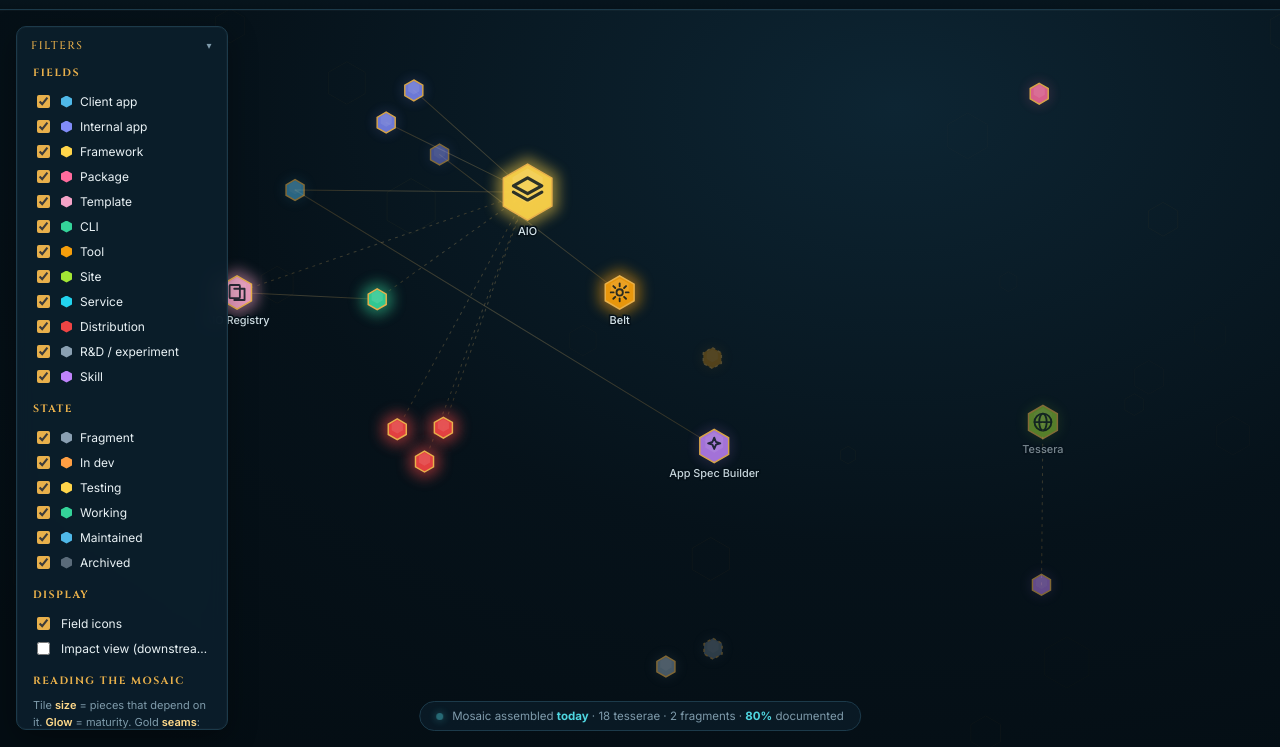
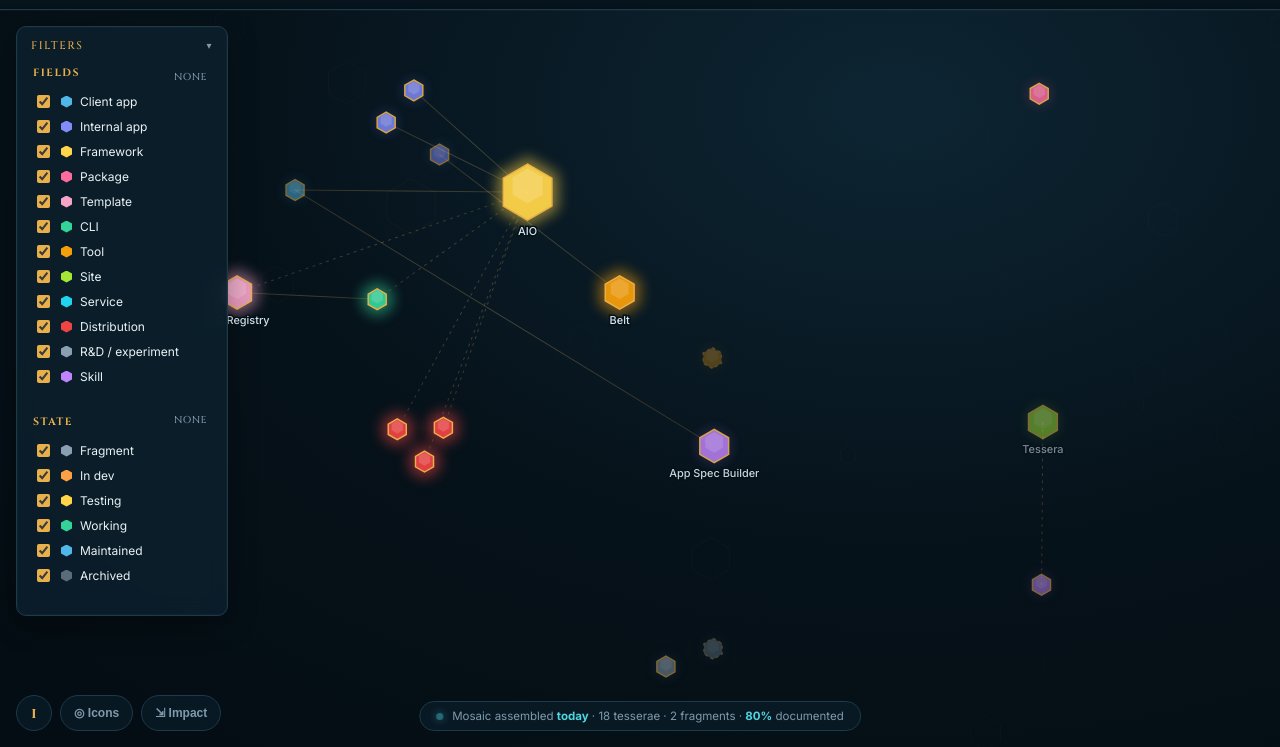
Before and after one commit to LaBelleApp/tessera, a website: page docs/index.html in a window 1280 px wide. Shown: the part 53-800 px from the top of the page. Drawn offline with nearby package versions, Linux system fonts and the light colour scheme.

Commit message:
feat: enhance index.html with new filter controls and update serve.mjs for cache control

```diff
--- a/docs/index.html
+++ b/docs/index.html
@@ -147,6 +147,21 @@
   .freshness{position:absolute;bottom:16px;left:50%;transform:translateX(-50%);color:var(--muted);font-size:11.5px;background:#0a1c28cc;padding:7px 16px;border-radius:20px;border:1px solid var(--border);z-index:15;display:flex;align-items:center;gap:9px;max-width:92vw}
   .freshness .pulse{width:7px;height:7px;border-radius:50%;background:var(--cyan);box-shadow:0 0 8px var(--cyan);animation:pulse 2.4s ease-in-out infinite;flex:none}
   @keyframes pulse{0%,100%{opacity:.4}50%{opacity:1}}
+  .grp-head{display:flex;align-items:center;justify-content:space-between;gap:8px}
+  .grp-head h4{margin:13px 0 9px}
+  .toggle-all{background:none;border:none;color:var(--muted);font-size:10px;letter-spacing:.5px;cursor:pointer;text-transform:uppercase;font-family:'Cinzel',serif;padding:2px 4px}
+  .toggle-all:hover{color:var(--gold-bright)}
+  .viewctrls{position:absolute;bottom:16px;left:16px;z-index:18;display:flex;gap:8px}
+  .vc{background:#0a1c28cc;border:1px solid var(--border);color:var(--muted);border-radius:20px;padding:7px 13px;font-size:12px;font-weight:600;cursor:pointer;backdrop-filter:blur(6px);transition:background .15s,color .15s,border-color .15s}
+  .vc:hover{color:var(--txt);border-color:#2c5168}
+  .vc.active{background:linear-gradient(180deg,#e8b04b,#c9913a);color:#1a1205;border-color:#e8b04b}
+  .vc.info{width:36px;height:36px;border-radius:50%;padding:0;display:flex;align-items:center;justify-content:center;font-family:'Cinzel',serif;font-size:15px;color:var(--gold);position:relative}
+  .vc.info:not(:hover){animation:infopulse 2.6s ease-in-out infinite}
+  @keyframes infopulse{0%{box-shadow:0 0 0 0 #e8b04b55}70%{box-shadow:0 0 0 11px #e8b04b00}100%{box-shadow:0 0 0 0 #e8b04b00}}
+  .legend-pop{position:absolute;bottom:46px;left:0;width:250px;background:#0a1c28f5;border:1px solid var(--border);border-radius:10px;padding:12px 14px;font-size:11.5px;line-height:1.6;color:var(--muted);box-shadow:0 12px 30px #00000077;opacity:0;visibility:hidden;transform:translateY(6px);transition:opacity .15s,transform .15s,visibility .15s;text-align:left;pointer-events:none}
+  .vc.info:hover .legend-pop{opacity:1;visibility:visible;transform:translateY(0)}
+  .legend-pop h5{margin:0 0 7px;font-family:'Cinzel',serif;font-size:10px;letter-spacing:1.2px;text-transform:uppercase;color:var(--gold)}
+  .legend-pop b{color:var(--gold-bright);font-weight:600}
   #emptyMosaic{position:absolute;top:50%;left:50%;transform:translate(-50%,-50%);color:var(--muted);font-size:14px;display:none;z-index:10;text-align:center}
   #loading{position:absolute;inset:0;display:flex;align-items:center;justify-content:center;flex-direction:column;gap:16px;z-index:46;color:var(--muted)}
   #loading .spin{width:34px;height:34px;border:3px solid #ffffff14;border-top-color:var(--gold);border-radius:50%;animation:spin .8s linear infinite}
@@ -183,19 +198,19 @@
     <div class="filters panel-card" id="filters">
       <div class="filters-head" id="filtersHead"><span>Filters</span><span class="chev" id="filtersChev">▾</span></div>
       <div id="filterBody">
-        <div class="grp"><h4>Fields</h4><div id="typeFilters"></div></div>
-        <div class="grp"><h4>State</h4><div id="statusFilters"></div></div>
-        <div class="grp"><h4>Display</h4>
-          <label class="chk"><input type="checkbox" id="iconsToggle" checked><span class="flabel">Field icons</span></label>
-          <label class="chk"><input type="checkbox" id="impactToggle"><span class="flabel">Impact view (downstream)</span></label>
-        </div>
-        <div class="grp"><h4>Reading the mosaic</h4><div class="legend-note">Tile <b>size</b> = pieces that depend on it. <b>Glow</b> = maturity. Gold <b>seams</b>: solid = <i>depends on</i>, dashed = <i>part of</i>.<br>A <b style="color:var(--stale)">●</b> marks a tile untouched for 6+ months.</div></div>
+        <div class="grp"><div class="grp-head"><h4>Fields</h4><button type="button" class="toggle-all" data-group="type">None</button></div><div id="typeFilters"></div></div>
+        <div class="grp"><div class="grp-head"><h4>State</h4><button type="button" class="toggle-all" data-group="status">None</button></div><div id="statusFilters"></div></div>
       </div>
     </div>
     <div class="detail" id="detail"></div>
     <div id="tableWrap">
       <div class="index-head"><h2>Index</h2><span class="count" id="indexCount"></span><span class="hint">click a row to open it · ◆ to jump to the mosaic</span></div>
       <div class="index-card"><table id="table"></table></div>
+    </div>
+    <div class="viewctrls" id="viewctrls">
+      <button class="vc info" id="legendBtn" aria-label="How to read the mosaic">i<div class="legend-pop"><h5>Reading the mosaic</h5>Tile <b>size</b> = pieces that depend on it. <b>Glow</b> = maturity. Gold <b>seams</b>: solid = <i>depends on</i>, dashed = <i>part of</i>.<br>A <b style="color:var(--stale)">●</b> marks a tile untouched for 6+ months.</div></button>
+      <button class="vc" id="iconsToggle" title="Show a glyph per field on each tile">◎ Icons</button>
+      <button class="vc" id="impactToggle" title="On select, highlight transitive downstream dependents">⇲ Impact</button>
     </div>
     <div class="freshness" id="freshness"><span class="pulse"></span><span id="freshTxt"></span></div>
     <div id="loading"><div class="spin"></div><div class="lt">Assembling the mosaic…</div></div>
@@ -217,17 +232,19 @@ const STALE_DAYS = 180;
 const ICONS = {
   'client-app':'<rect x="7" y="3" width="10" height="18" rx="2"/><line x1="10.5" y1="18" x2="13.5" y2="18"/>',
   'internal-app':'<rect x="4" y="5" width="16" height="11" rx="1"/><line x1="9" y1="20" x2="15" y2="20"/><line x1="12" y1="16" x2="12" y2="20"/>',
-  'framework':'<polygon points="12,3 21,8 12,13 3,8"/><polyline points="3,12 12,17 21,12"/>',
+  'framework':'<polygon points="12,5 21,10 12,15 3,10"/><polyline points="3,14 12,19 21,14"/>',
   'package':'<path d="M12 3 21 7.5V16.5L12 21 3 16.5V7.5Z"/><polyline points="3,7.5 12,12 21,7.5"/><line x1="12" y1="12" x2="12" y2="21"/>',
-  'template':'<rect x="4" y="4" width="11" height="14" rx="1"/><path d="M9 8h11v12H9"/>',
+  'template':'<rect x="8" y="3" width="11" height="14" rx="2"/><rect x="5" y="7" width="11" height="14" rx="2"/>',
   'cli':'<rect x="3" y="5" width="18" height="14" rx="2"/><polyline points="7,10 10,12.5 7,15"/><line x1="12" y1="15.2" x2="16" y2="15.2"/>',
   'tool':'<circle cx="12" cy="12" r="3.4"/><line x1="12" y1="2.5" x2="12" y2="5.5"/><line x1="12" y1="18.5" x2="12" y2="21.5"/><line x1="2.5" y1="12" x2="5.5" y2="12"/><line x1="18.5" y1="12" x2="21.5" y2="12"/><line x1="5.2" y1="5.2" x2="7.3" y2="7.3"/><line x1="16.7" y1="16.7" x2="18.8" y2="18.8"/><line x1="18.8" y1="5.2" x2="16.7" y2="7.3"/><line x1="7.3" y1="16.7" x2="5.2" y2="18.8"/>',
   'site':'<circle cx="12" cy="12" r="9"/><ellipse cx="12" cy="12" rx="4" ry="9"/><line x1="3" y1="12" x2="21" y2="12"/>',
   'service':'<rect x="4" y="4" width="16" height="7" rx="1"/><rect x="4" y="13" width="16" height="7" rx="1"/><circle cx="7" cy="7.5" r="0.6"/><circle cx="7" cy="16.5" r="0.6"/>',
-  'distribution':'<path d="M21 3 3 11l7 2 2 7z"/><line x1="21" y1="3" x2="10" y2="13"/>',
+  'distribution':'<path d="M12 3v10"/><path d="M8 7l4-4 4 4"/><path d="M5 14v5h14v-5"/>',
   'experiment':'<path d="M9 3h6M10 3v6l-5 9a1.5 1.5 0 0 0 1.3 2.2h11.4A1.5 1.5 0 0 0 19 18l-5-9V3"/><line x1="8" y1="14" x2="16" y2="14"/>',
-  'skill':'<path d="M12 3l1.9 4.6L18.5 9l-4.6 1.4L12 15l-1.9-4.6L5.5 9l4.6-1.4z"/>',
+  'skill':'<path d="M12 1.8 14.7 9.3 22 12 14.7 14.7 12 22.2 9.3 14.7 2 12 9.3 9.3Z"/>',
 };
+// all glyphs use the clean line style; (kept as an extension point for filled emblems)
+const EMBLEMS = new Set();
 
 async function boot(){
   const loading=document.getElementById('loading');
@@ -283,7 +300,7 @@ function init(){
   }
   NODES.forEach(n=>{const cp=completeness(n);n._cp=cp;n.score=cp?cp.score:-1;});
 
-  const state={selected:null,visibleTypes:new Set(Object.keys(FIELDS)),visibleStatus:new Set(Object.keys(STATES)),query:'',icons:true,impact:false};
+  const state={selected:null,visibleTypes:new Set(Object.keys(FIELDS)),visibleStatus:new Set(Object.keys(STATES)),query:'',icons:false,impact:false};
   let curView='mosaic';
   const nodeVisible=n=>state.visibleTypes.has(n.type)&&state.visibleStatus.has(n.status)
     && (!state.query || (n.name+' '+n.id+' '+n.summary+' '+n.owner+' '+(n.tags||[]).join(' ')).toLowerCase().includes(state.query));
@@ -297,7 +314,7 @@ function init(){
     if(state.visibleTypes.size!==Object.keys(FIELDS).length)p.set('fields',[...state.visibleTypes].join(','));
     if(state.visibleStatus.size!==Object.keys(STATES).length)p.set('states',[...state.visibleStatus].join(','));
     if(state.impact)p.set('impact','1');
-    if(!state.icons)p.set('icons','0');
+    if(state.icons)p.set('icons','1');
     const s=p.toString();
     history.replaceState(null,'',s?('#'+s):(location.pathname+location.search));
   }
@@ -309,7 +326,7 @@ function init(){
     if(p.get('states'))state.visibleStatus=new Set(p.get('states').split(',').filter(k=>STATES[k]));
     if(p.get('q')){state.query=p.get('q').toLowerCase();}
     state.impact=p.get('impact')==='1';
-    state.icons=p.get('icons')!=='0';
+    state.icons=p.get('icons')==='1';
     pendingView=p.get('view')==='index'?'index':'mosaic';
     pendingTile=(p.get('tile')&&byId[p.get('tile')])?p.get('tile'):null;
   })();
@@ -329,12 +346,24 @@ function init(){
   searchEl.addEventListener('input',e=>{state.query=e.target.value.toLowerCase().trim();refresh();renderTable();writeHash();});
   document.getElementById('filtersHead').onclick=()=>document.getElementById('filters').classList.toggle('collapsed');
   const iconsToggle=document.getElementById('iconsToggle'),impactToggle=document.getElementById('impactToggle');
-  iconsToggle.onchange=e=>{state.icons=e.target.checked;refresh();writeHash();};
-  impactToggle.onchange=e=>{state.impact=e.target.checked;refresh();writeHash();};
+  iconsToggle.onclick=()=>{state.icons=!state.icons;iconsToggle.classList.toggle('active',state.icons);refresh();writeHash();};
+  impactToggle.onclick=()=>{state.impact=!state.impact;impactToggle.classList.toggle('active',state.impact);refresh();writeHash();};
+  // select-all / deselect-all per filter group
+  const typeAllBtn=document.querySelector('.toggle-all[data-group="type"]');
+  const statusAllBtn=document.querySelector('.toggle-all[data-group="status"]');
+  function setAll(group,on){
+    if(group==='type')state.visibleTypes=on?new Set(Object.keys(FIELDS)):new Set();
+    else state.visibleStatus=on?new Set(Object.keys(STATES)):new Set();
+    syncFilterUI();refresh();renderTable();fitView();writeHash();
+  }
+  typeAllBtn.onclick=()=>setAll('type',state.visibleTypes.size!==Object.keys(FIELDS).length);
+  statusAllBtn.onclick=()=>setAll('status',state.visibleStatus.size!==Object.keys(STATES).length);
   function syncFilterUI(){
     typeBox.querySelectorAll('input[data-type]').forEach(i=>i.checked=state.visibleTypes.has(i.dataset.type));
     statusBox.querySelectorAll('input[data-status]').forEach(i=>i.checked=state.visibleStatus.has(i.dataset.status));
-    iconsToggle.checked=state.icons; impactToggle.checked=state.impact; searchEl.value=state.query;
+    iconsToggle.classList.toggle('active',state.icons); impactToggle.classList.toggle('active',state.impact); searchEl.value=state.query;
+    typeAllBtn.textContent=state.visibleTypes.size===Object.keys(FIELDS).length?'None':'All';
+    statusAllBtn.textContent=state.visibleStatus.size===Object.keys(STATES).length?'None':'All';
   }
   function focusFilter(dim,key){
     if(dim==='type'){state.visibleTypes=new Set([key]);state.visibleStatus=new Set(Object.keys(STATES));}
@@ -397,8 +426,10 @@ function init(){
   ent.append('path').attr('class','halo').attr('filter','url(#glowTile)');
   ent.append('path').attr('class','facet');
   ent.append('path').attr('class','sheen');
-  ent.append('g').attr('class','glyph').attr('fill','none').attr('stroke','#08161f').attr('stroke-width',2)
-    .attr('stroke-linecap','round').attr('stroke-linejoin','round').html(d=>ICONS[d.type]||'');
+  // a clean inlaid glyph: EMBLEM types are filled solids, the rest are line glyphs
+  ent.append('g').attr('class','glyph').attr('stroke-linecap','round').attr('stroke-linejoin','round')
+    .attr('stroke-width',d=>EMBLEMS.has(d.type)?0:2)
+    .attr('fill',d=>EMBLEMS.has(d.type)?'#0a1c28':'none').attr('stroke',d=>EMBLEMS.has(d.type)?'none':'#0a1c28').html(d=>ICONS[d.type]||'');
   ent.append('path').attr('class','bezel').attr('fill','none');
   ent.append('circle').attr('class','stale-dot');
   ent.append('text').attr('class','lbl').attr('text-anchor','middle').attr('fill','#d7e6ec').attr('font-size','10.5px').attr('font-weight','500').attr('paint-order','stroke').attr('stroke','#06121a').attr('stroke-width','3px').style('pointer-events','none');
@@ -420,8 +451,8 @@ function init(){
       el.select('.facet').attr('d',hexPath(r)).attr('fill',col).attr('fill-opacity',0.9);
       el.select('.sheen').attr('d',hexPath(r*0.62)).attr('transform',`translate(0,${-r*0.22})`).attr('fill','#fff').attr('fill-opacity',state.icons?0.10:0.16);
       el.select('.halo').attr('d',hexPath(r+((s.glow||isSel)?7:3))).attr('fill',col).attr('opacity',(s.glow||isSel)?0.5:0.18);
-      const gs=(r*1.35)/24;
-      el.select('.glyph').attr('transform',`translate(${-12*gs},${-12*gs}) scale(${gs})`).style('display',(state.icons&&r>=12)?null:'none').attr('opacity',0.85);
+      const gs=(r*1.15)/24, ox=-12*gs, oy=-12*gs;
+      el.select('.glyph').attr('transform',`translate(${ox},${oy}) scale(${gs})`).style('display',state.icons?null:'none').attr('opacity',EMBLEMS.has(d.type)?0.48:0.55);
       el.select('.bezel').attr('d',hexPath(r)).attr('stroke',isSel?'#ffd98a':'#e8b04b').attr('stroke-width',isSel?2.4:1.4)
         .attr('stroke-dasharray',s.dashed?'3 3':null).attr('filter',isSel?'url(#glowGold)':null);
       el.select('.stale-dot').attr('cx',r*0.6).attr('cy',-r*0.66).attr('r',3).attr('fill','var(--stale)').attr('stroke','#06121a').attr('stroke-width',1).style('display',isStale(d)?null:'none');
@@ -511,6 +542,7 @@ function init(){
     document.getElementById('tableWrap').classList.toggle('show',idx);
     document.getElementById('stage').style.display=idx?'none':'block';
     document.getElementById('filters').style.display=idx?'none':'flex';
+    document.getElementById('viewctrls').style.display=idx?'none':'flex';
     document.getElementById('freshness').style.display=idx?'none':'flex';
     document.getElementById('emptyMosaic').style.display='none';
     btnI.classList.toggle('active',idx);btnM.classList.toggle('active',!idx);if(idx)renderTable();else refresh();writeHash();}
--- a/scripts/serve.mjs
+++ b/scripts/serve.mjs
@@ -13,6 +13,6 @@ http.createServer((req, res) => {
   if (p === '/') p = '/index.html';
   const file = path.join(DIR, p);
   if (!file.startsWith(DIR) || !fs.existsSync(file)) { res.writeHead(404); return res.end('not found'); }
-  res.writeHead(200, { 'Content-Type': MIME[path.extname(file)] || 'application/octet-stream' });
+  res.writeHead(200, { 'Content-Type': MIME[path.extname(file)] || 'application/octet-stream', 'Cache-Control': 'no-cache' });
   fs.createReadStream(file).pipe(res);
 }).listen(PORT, () => console.log(`Tessera preview → http://localhost:${PORT}`));
```
